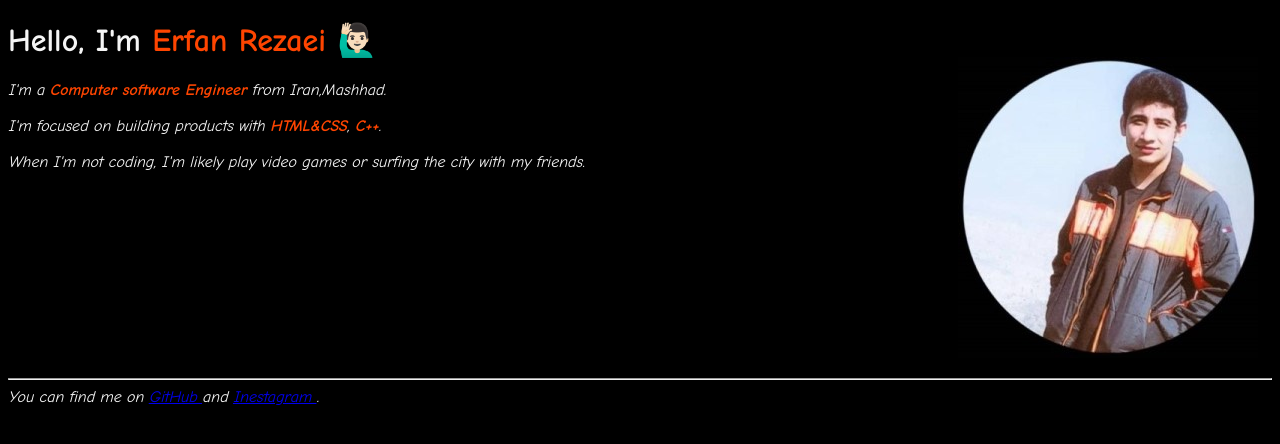
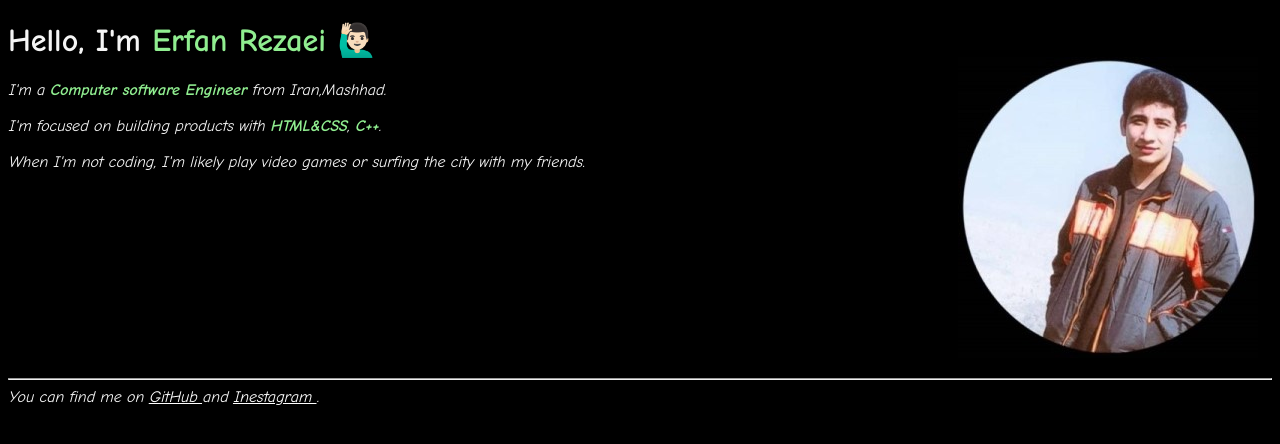
Before and after one commit to erfan-rezaei/rezaeierfan, a plain HTML site: page index.html in a window 1280 px wide. Drawn offline with Linux system fonts and the light colour scheme.

Commit message:
:tada: Update home page color styles

```diff
--- a/style.css
+++ b/style.css
@@ -10,9 +10,17 @@ body {
     font-family: "comic sans ms";
 }
 #orange {
-    color: orangered;
+    color: lightgreen;
 }
 #photo {
     margin-left: 950px;
     margin-top: -130px;
 }
+
+a {
+  color: white;
+}
+
+a:hover {
+  color: lightgreen;
+}
```
